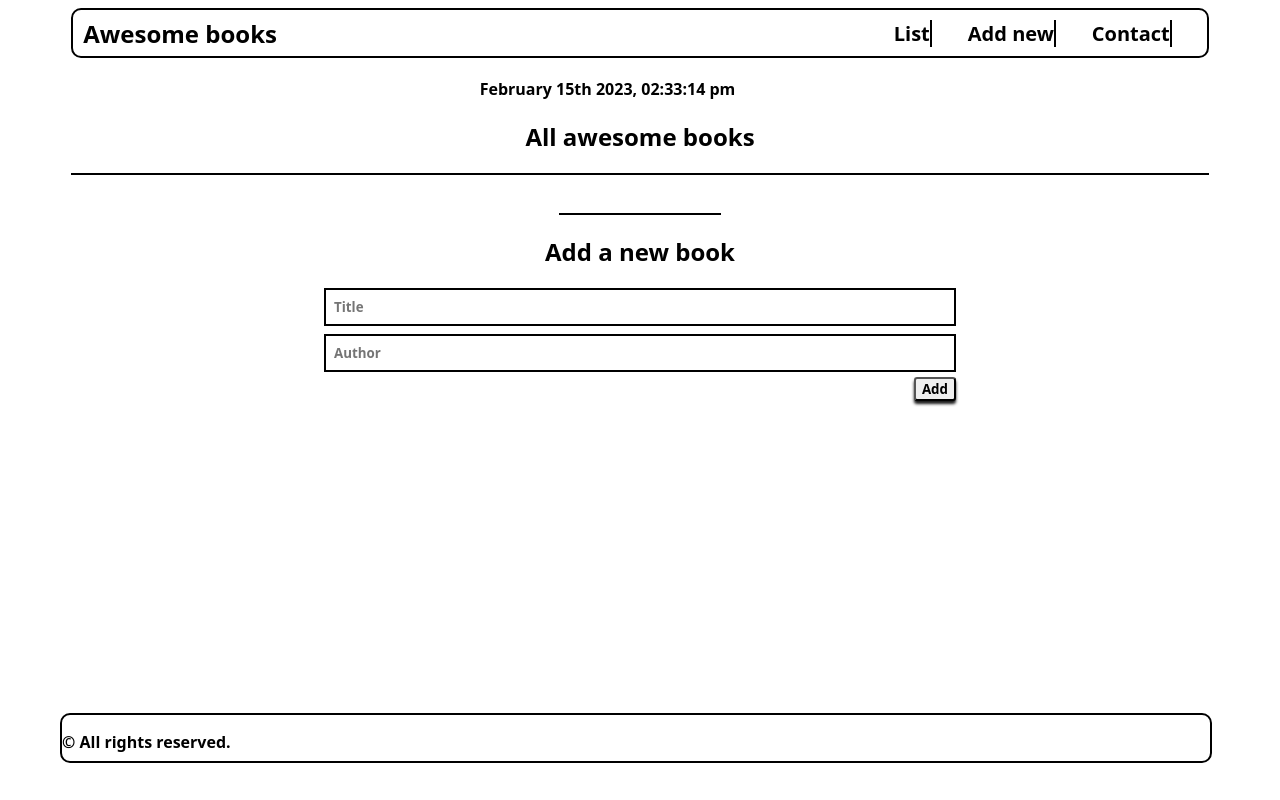
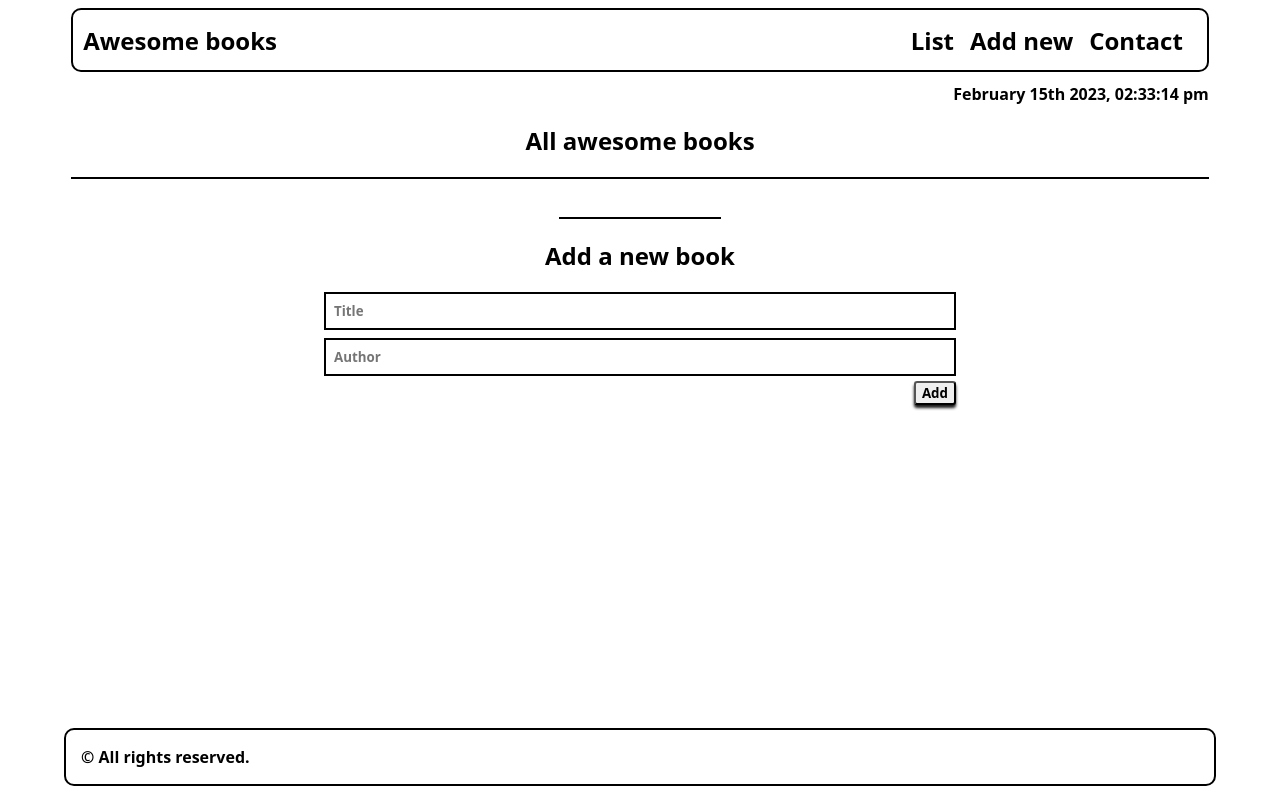
Before and after one commit to zeff96/awesome-Book, a website: page index.html in a window 1280 px wide. Drawn offline with Linux system fonts and the light colour scheme.

Commit message:
Add position to the clock function.

```diff
--- a/style.css
+++ b/style.css
@@ -8,24 +8,59 @@ body {
   display: flex;
   flex-direction: column;
   align-items: center;
+  position: relative;
 }
+
 .header {
   width: 100%;
-}
-.add-title,
-.add-author {
-  display: block;
-  margin-bottom: 5px;
-  width: 100%;
-  border: 2px solid #000;
-  padding: 0.5rem;
-  margin-top: 0.5rem;
+  display: flex;
+  justify-content: space-between;
 }
 
-.add-title::placeholder,
-.add-author::placeholder {
-  font-family: system-ui, -apple-system, BlinkMacSystemFont, 'Segoe UI', Roboto, Oxygen, Ubuntu, Cantarell, 'Open Sans', 'Helvetica Neue', sans-serif;
-  font-weight: 600;
+.top-nav {
+  display: flex;
+  justify-content: space-between;
+  align-items: center;
+  border: 2px solid black;
+  height: 4rem;
+  width: 90%;
+  border-radius: 10px;
+  margin: 0 auto;
+}
+
+.top-h1 {
+  margin-left: 10px;
+  font-size: clamp(1rem, 2vw, 1.5rem);
+}
+
+.mylist {
+  display: flex;
+  list-style: none;
+  margin-right: 1.5rem;
+  padding-inline-start: 0;
+}
+
+.list {
+  padding-inline-start: 0;
+}
+
+.list:hover {
+  color: blue;
+}
+
+.list-item {
+  color: black;
+  text-decoration: none;
+  cursor: pointer;
+  transition: all 0.5s ease;
+  font-size: clamp(1rem, 2vw, 1.5rem);
+}
+
+.our-date {
+  position: absolute;
+  top: 20%;
+  right: 5%;
+  margin-bottom: 2rem;
 }
 
 .book-container {
@@ -36,6 +71,7 @@ body {
   justify-content: center;
   position: relative;
   padding-bottom: 2.5rem;
+  margin-top: 2rem;
 }
 
 .book-container::before {
@@ -58,11 +94,6 @@ body {
   align-items: center;
 }
 
-hr {
-  color: #d6d2d2f5;
-  width: 100%;
-}
-
 .list-container {
   padding-inline-start: 0;
   width: 100%;
@@ -82,15 +113,6 @@ hr {
   padding-left: 1rem;
 }
 
-.btn-container {
-  padding-right: 1rem;
-}
-
-.btn {
-  border-radius: 0.2rem;
-  box-shadow: 0 3px 3px rgba(0, 0, 0, 0.9);
-}
-
 .add-book {
   width: 50%;
   text-align: center;
@@ -101,72 +123,35 @@ hr {
   width: 100%;
 }
 
+.add-title,
+.add-author {
+  display: block;
+  margin-bottom: 5px;
+  width: 100%;
+  border: 2px solid #000;
+  padding: 0.5rem;
+  margin-top: 0.5rem;
+}
+
+.add-title::placeholder,
+.add-author::placeholder {
+  font-family: system-ui, -apple-system, BlinkMacSystemFont, 'Segoe UI', Roboto, Oxygen, Ubuntu, Cantarell, 'Open Sans', 'Helvetica Neue', sans-serif;
+  font-weight: 600;
+}
+
+.btn-container {
+  padding-right: 1rem;
+}
+
+.btn {
+  border-radius: 0.2rem;
+  box-shadow: 0 3px 3px rgba(0, 0, 0, 0.9);
+}
+
 .btn.submit {
   position: absolute;
   right: 0;
 }
-
-header {
-  display: flex;
-  justify-content: center;
-}
-
-.top-nav {
-  display: flex;
-  justify-content: space-between;
-  align-items: center;
-  border: 2px solid black;
-  height: 50px;
-  width: 90%;
-  border-radius: 10px;
-  margin: 0 auto;
-}
-
-.top-h1 {
-  margin-left: 10px;
-}
-
-.list a, .add-new a {
-  border-right: 2px solid;
-  margin-right: 0.5 rem;
-}
-
-.mylist {
-  display: flex;
-  justify-content: end;
-  list-style: none;
-  padding: 15px;
-  gap: 20px;
-  margin-right: 20px;
-  font-size: 20px;
-}
-
-.mylist li a {
-  color: black;
-  text-decoration: none;
-  cursor: pointer;
-  transition: all 0.5s ease;
-}
-
-.mylist li:hover {
-  color: blue;
-}
-
-footer {
-  border: 2px solid black;
-  width: 90%;
-  border-radius: 10px;
-  height: 50px;
-  margin: 1rem auto;
-  margin-bottom: 12px;
-  position: fixed;
-  bottom: 25px;
-  left: 60px;
-}
-
-/* footer p {
-  padding: 15px;
-} */
 
 .contact {
   display: none;
@@ -195,9 +180,18 @@ footer {
   display: none;
 }
 
-.our-date {
-  display: flex;
-  justify-content: end;
-  margin-right: 65px;
-  margin-top: 20px;
+footer {
+  border: 2px solid black;
+  width: 90%;
+  border-radius: 10px;
+  margin: 1rem auto;
+  margin-bottom: 12px;
+  position: fixed;
+  left: 0;
+  right: 0;
+  bottom: 0.2%;
 }
+
+footer p {
+  padding-left: 15px;
+}
```
